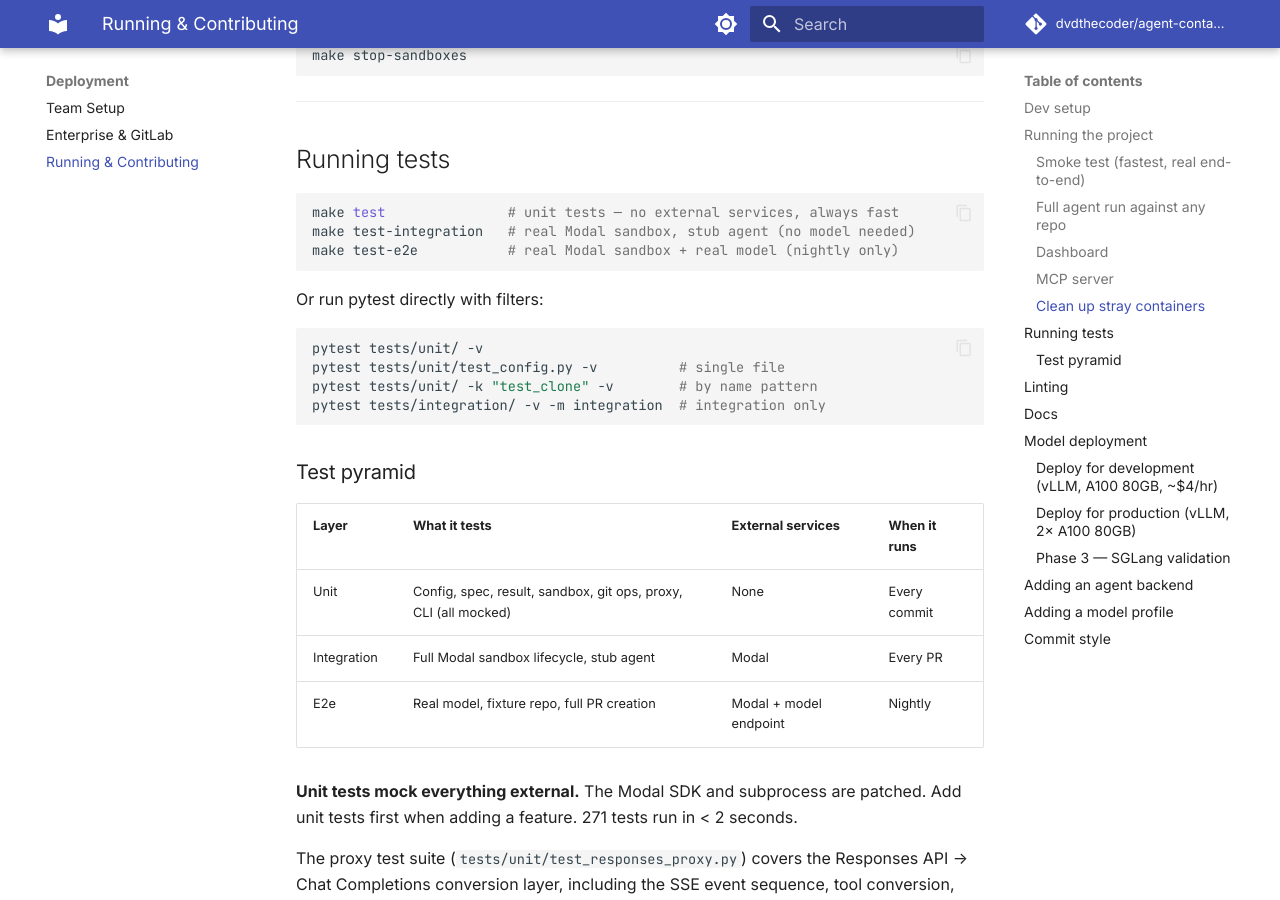
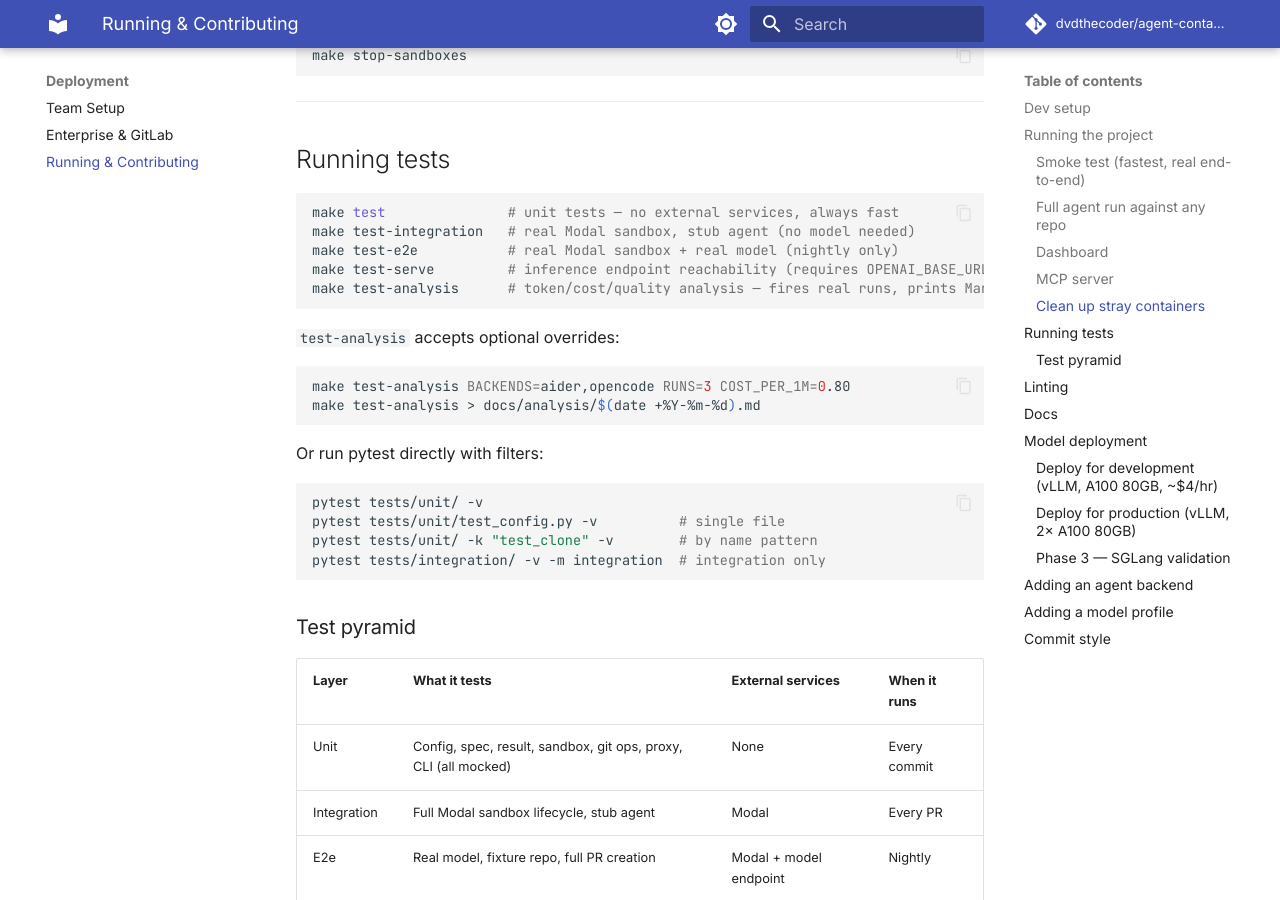
Before and after one commit to dvdthecoder/agent-container, an MkDocs documentation site: the page built from docs/contributing.md, in a window 1280 px wide and 900 px high, scrolled down 1294 px. Built offline with MkDocs 1.6.1 and Material for MkDocs 9.7.7, drawn with Linux system fonts in a browser that asks for light colours; comment, search, counter and statistics services are not loaded.

Commit message:
docs: document make test-serve and make test-analysis commands (#140)
Add both commands to the Testing section in README and contributing.md,
including the optional override params for test-analysis.  Also add them
to the Common commands quick-reference block in README.

Co-authored-by: Claude Sonnet 4.6 <noreply@anthropic.com>

````diff
--- a/docs/contributing.md
+++ b/docs/contributing.md
@@ -68,6 +68,15 @@ make stop-sandboxes
 make test               # unit tests — no external services, always fast
 make test-integration   # real Modal sandbox, stub agent (no model needed)
 make test-e2e           # real Modal sandbox + real model (nightly only)
+make test-serve         # inference endpoint reachability (requires OPENAI_BASE_URL + OPENCODE_MODEL)
+make test-analysis      # token/cost/quality analysis — fires real runs, prints Markdown table
+```
+
+`test-analysis` accepts optional overrides:
+
+```bash
+make test-analysis BACKENDS=aider,opencode RUNS=3 COST_PER_1M=0.80
+make test-analysis > docs/analysis/$(date +%Y-%m-%d).md
 ```
 
 Or run pytest directly with filters:
````
Also changed, not shown: README.md (+11 -0 lines).
